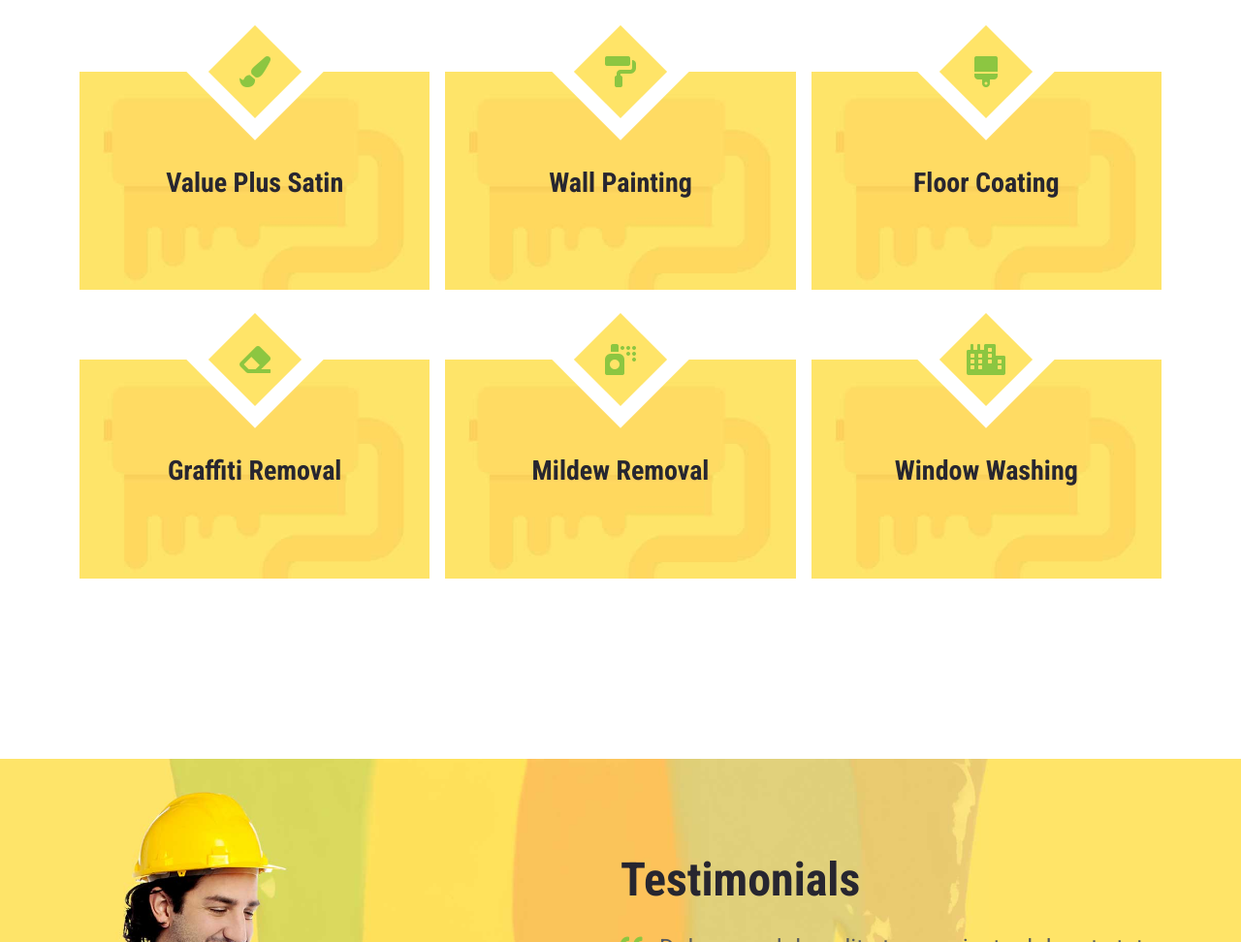
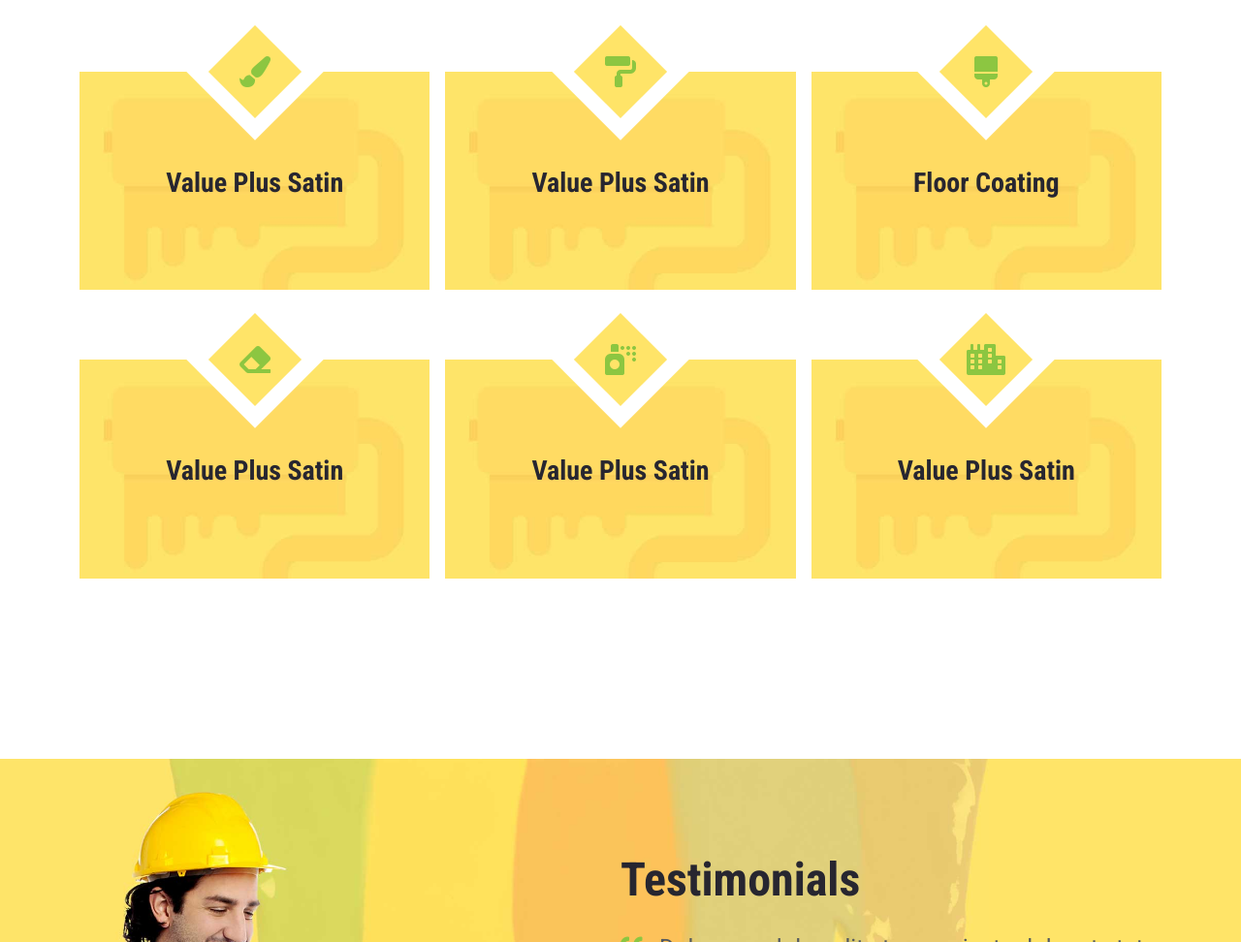
Before and after one commit to Tochukwu-Elijah/paintsite, a plain HTML site: page product.html in a window 1280 px wide. Shown: the part 766-1738 px from the top of the page at 97% size. Drawn offline with nearby package versions, Linux system fonts and the light colour scheme.

Commit message:
Update product.html

```diff
--- a/product.html
+++ b/product.html
@@ -141,7 +141,7 @@
                         <div class="service-icon p-3">
                             <div><i class="fa fa-2x fa-paint-roller"></i></div>
                         </div>
-                        <h3 class="mt-5">Wall Painting</h3>
+                        <h3 class="mt-5">Value Plus Satin</h3>
                         <a class="btn shadow-none text-secondary" href="">View Detail<i class="bi bi-arrow-right ms-1"></i></a>
                     </div>
                 </div>
@@ -159,7 +159,7 @@
                         <div class="service-icon p-3">
                             <div><i class="fa fa-2x fa-eraser"></i></div>
                         </div>
-                        <h3 class="mt-5">Graffiti Removal</h3>
+                        <h3 class="mt-5">Value Plus Satin</h3>
                         <a class="btn shadow-none text-secondary" href="">View Detail<i class="bi bi-arrow-right ms-1"></i></a>
                     </div>
                 </div>
@@ -168,7 +168,7 @@
                         <div class="service-icon p-3">
                             <div><i class="fa fa-2x fa-spray-can"></i></div>
                         </div>
-                        <h3 class="mt-5">Mildew Removal</h3>
+                        <h3 class="mt-5">Value Plus Satin</h3>
                         <a class="btn shadow-none text-secondary" href="">View Detail<i class="bi bi-arrow-right ms-1"></i></a>
                     </div>
                 </div>
@@ -177,7 +177,7 @@
                         <div class="service-icon p-3">
                             <div><i class="fa fa-2x fa-city"></i></div>
                         </div>
-                        <h3 class="mt-5">Window Washing</h3>
+                        <h3 class="mt-5">Value Plus Satin</h3>
                         <a class="btn shadow-none text-secondary" href="">View Detail<i class="bi bi-arrow-right ms-1"></i></a>
                     </div>
                 </div>
```
